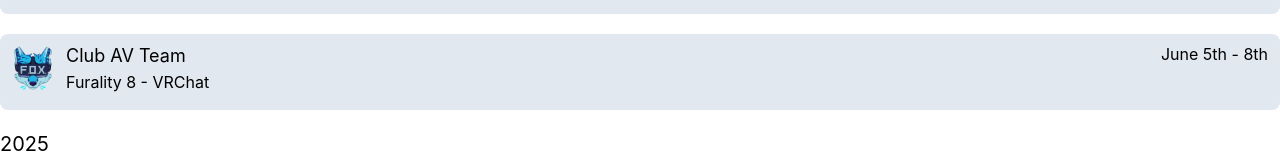
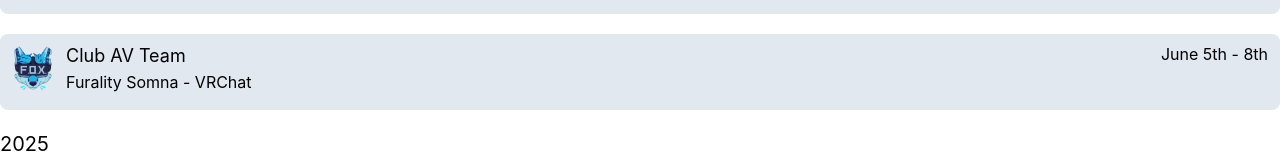
Before and after one commit to Nullreff/nullreff.net, a Next.js app: page /resume/av in a window 1280 px wide. Shown: the part 250-410 px from the top of the page. Built offline with nearby package versions, Linux system fonts and the light colour scheme.

Commit message:
Furality Somna

```diff
--- a/pages/resume/av.tsx
+++ b/pages/resume/av.tsx
@@ -56,7 +56,7 @@ export default function AVResume() {
                 <Job dates="July 3rd - 6th" title="Visuals Lead" company="Anthrocon" location="Pittsburgh, PA" logo={acLogo}>
                 </Job>
 
-                <Job dates="June 5th - 8th" title="Club AV Team" company="Furality 8" location="VRChat" logo={furalityLogo}>
+                <Job dates="June 5th - 8th" title="Club AV Team" company="Furality Somna" location="VRChat" logo={furalityLogo}>
                 </Job>
             </Section>
 
```
